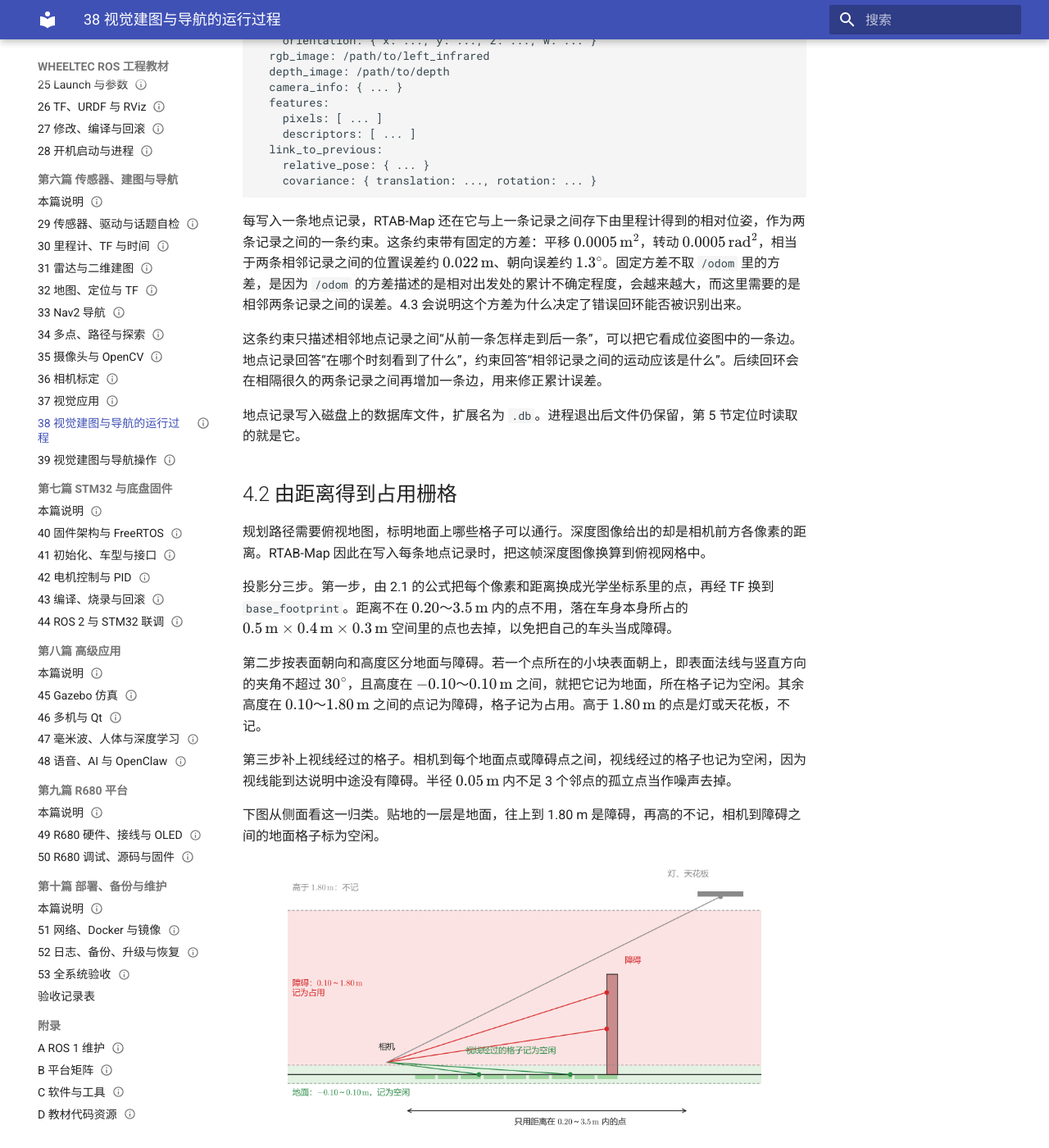
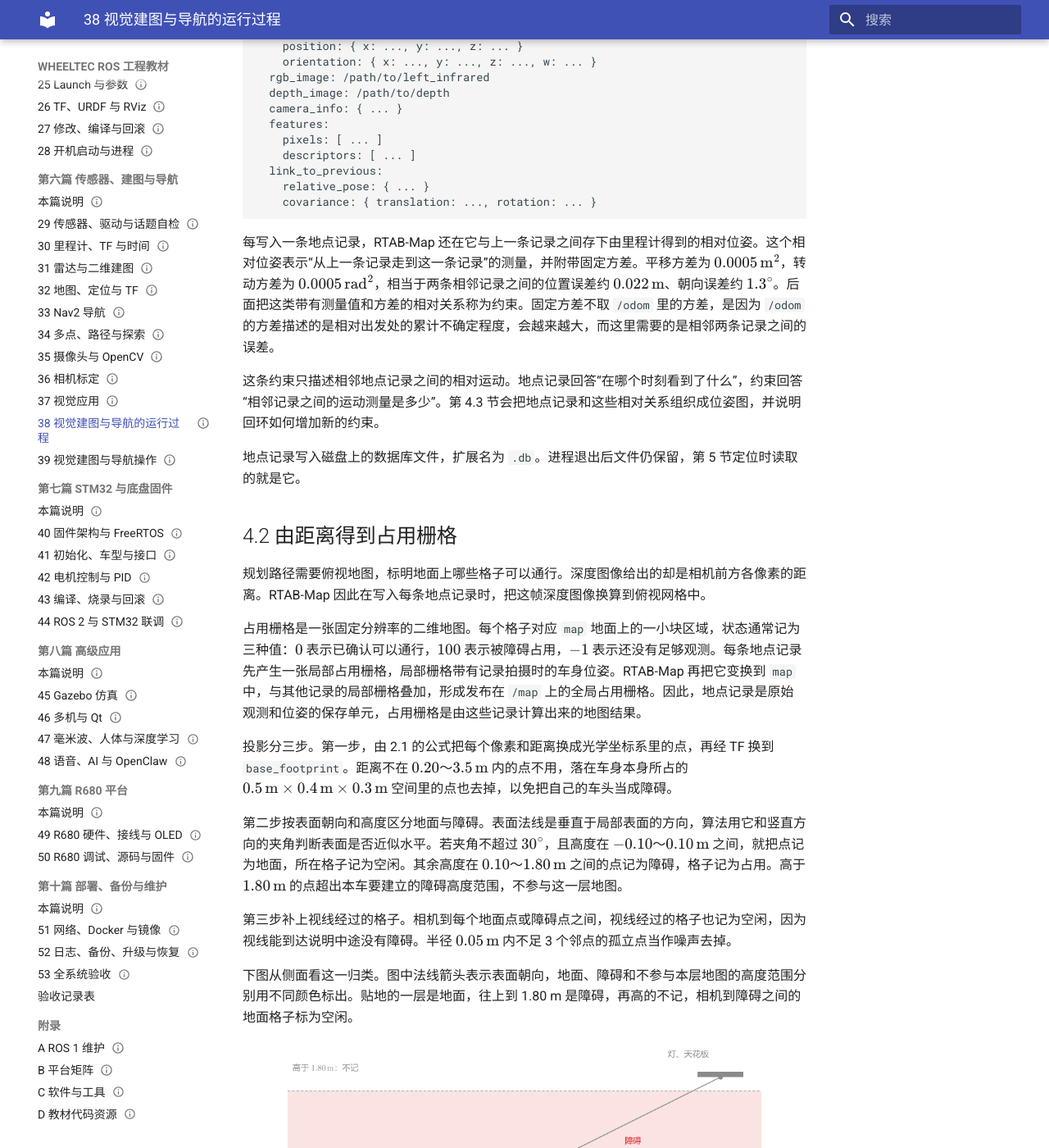
Before and after one commit to EnosElinsa/wheeltec-ros-textbook, an MkDocs documentation site: the page built from docs/06-sensors-navigation/38-visual-runtime.md, in a window 1280 px wide and 1400 px high, scrolled down 26531 px. Shown: the whole window at 82% size. Built offline with MkDocs 1.6.1 and Material for MkDocs 9.7.7, drawn with Linux system fonts in a browser that asks for light colours; some of the changed text lies outside the part shown.

Commit message:
docs: clarify map records grids and pose graph

````diff
--- a/docs/06-sensors-navigation/38-visual-runtime.md
+++ b/docs/06-sensors-navigation/38-visual-runtime.md
@@ -558,13 +558,13 @@
 
 # 4. 建立地图
 
-第 3 节接通了相机、车身和场地的坐标系，`/odom` 则给出车相对出发处的运动。RTAB-Map 利用这些信息沿途保存图像和位姿，形成地点记录。它再由记录中的深度图像生成占用栅格。车回到旧地点时，它还能识别先前的记录，修正累计误差。边确定位置边建立地图的过程就是 [SLAM](30-odometry-tf-time.md#odometry-slam)。本车使用的 RTAB-Map 全称为**实时外观建图**（Real-Time Appearance-Based Mapping），其中的“外观”指它通过图像相似度认出旧地点。第 5 节定位时还会用到这里保存的数据库和占用栅格。
+第 3 节接通了相机、车身和场地的坐标系，`/odom` 则给出车相对出发处的运动。RTAB-Map 先按运动变化挑选地点记录，再从每条记录的深度图像生成一张局部占用栅格，最后按记录位姿把这些局部栅格拼成全局地图。车回到旧地点时，它还能识别先前的记录，修正累计误差。边确定位置边建立地图的过程就是 [SLAM](30-odometry-tf-time.md#odometry-slam)。本车使用的 RTAB-Map 全称为**实时外观建图**（Real-Time Appearance-Based Mapping），其中的“外观”指它通过图像相似度认出旧地点。第 5 节定位时还会用到这里保存的数据库和占用栅格。
 
 ## 4.1 地点记录与数据库
 
 RTAB-Map 订阅 `/rtabmap/rgbd_image`，每秒最多处理 2 帧。处理一帧时，它先通过 TF 查出拍摄时刻 `base_footprint` 相对 `odom` 的位姿，再与上一条记录比较。如果平移不足 $0.05\,\mathrm{m}$ 且转动不足 $0.05\,\mathrm{rad}$，这帧不写入。只要有一项超过阈值，就把红外图像、深度图像、特征点及其描述子，连同位姿写成一条记录。RTAB-Map 内部称它为 node。为避免与 ROS 2 节点混淆，本章称为地点记录。
 
-一条地点记录保存的是某个时刻的完整观测和位姿，可以把它看成位姿图中的一个节点。只有车相对上一条记录移动或转动达到阈值时才新增节点，避免把几乎重复的图像全部写入数据库。
+一条地点记录保存的是某个时刻的完整观测和位姿。只有车相对上一条记录移动或转动达到阈值时才新增记录，避免把几乎重复的图像全部写入数据库。
 
 下面用一个数据包表示本章需要理解的地点记录字段。RTAB-Map 内部使用 SQLite 数据库，实际列名由软件管理。图像和描述子保存在记录中，位姿负责说明这些数据在 `odom` 中对应的位置，下一条记录还会通过 `link_to_previous` 与它连接。
 
@@ -587,9 +587,9 @@
     covariance: { translation: ..., rotation: ... }
 ```
 
-每写入一条地点记录，RTAB-Map 还在它与上一条记录之间存下由里程计得到的相对位姿，作为两条记录之间的一条约束。这条约束带有固定的方差：平移 $0.0005\,\mathrm{m^2}$，转动 $0.0005\,\mathrm{rad^2}$，相当于两条相邻记录之间的位置误差约 $0.022\,\mathrm{m}$、朝向误差约 $1.3^\circ$。固定方差不取 `/odom` 里的方差，是因为 `/odom` 的方差描述的是相对出发处的累计不确定程度，会越来越大，而这里需要的是相邻两条记录之间的误差。4.3 会说明这个方差为什么决定了错误回环能否被识别出来。
+每写入一条地点记录，RTAB-Map 还在它与上一条记录之间存下由里程计得到的相对位姿。这个相对位姿表示“从上一条记录走到这一条记录”的测量，并附带固定方差。平移方差为 $0.0005\,\mathrm{m^2}$，转动方差为 $0.0005\,\mathrm{rad^2}$，相当于两条相邻记录之间的位置误差约 $0.022\,\mathrm{m}$、朝向误差约 $1.3^\circ$。后面把这类带有测量值和方差的相对关系称为约束。固定方差不取 `/odom` 里的方差，是因为 `/odom` 的方差描述的是相对出发处的累计不确定程度，会越来越大，而这里需要的是相邻两条记录之间的误差。
 
-这条约束只描述相邻地点记录之间“从前一条怎样走到后一条”，可以把它看成位姿图中的一条边。地点记录回答“在哪个时刻看到了什么”，约束回答“相邻记录之间的运动应该是什么”。后续回环会在相隔很久的两条记录之间再增加一条边，用来修正累计误差。
+这条约束只描述相邻地点记录之间的相对运动。地点记录回答“在哪个时刻看到了什么”，约束回答“相邻记录之间的运动测量是多少”。第 4.3 节会把地点记录和这些相对关系组织成位姿图，并说明回环如何增加新的约束。
 
 地点记录写入磁盘上的数据库文件，扩展名为 `.db`。进程退出后文件仍保留，第 5 节定位时读取的就是它。
 
@@ -597,13 +597,15 @@
 
 规划路径需要俯视地图，标明地面上哪些格子可以通行。深度图像给出的却是相机前方各像素的距离。RTAB-Map 因此在写入每条地点记录时，把这帧深度图像换算到俯视网格中。
 
+占用栅格是一张固定分辨率的二维地图。每个格子对应 `map` 地面上的一小块区域，状态通常记为三种值：$0$ 表示已确认可以通行，$100$ 表示被障碍占用，$-1$ 表示还没有足够观测。每条地点记录先产生一张局部占用栅格，局部栅格带有记录拍摄时的车身位姿。RTAB-Map 再把它变换到 `map` 中，与其他记录的局部栅格叠加，形成发布在 `/map` 上的全局占用栅格。因此，地点记录是原始观测和位姿的保存单元，占用栅格是由这些记录计算出来的地图结果。
+
 投影分三步。第一步，由 2.1 的公式把每个像素和距离换成光学坐标系里的点，再经 TF 换到 `base_footprint`。距离不在 $0.20$～$3.5\,\mathrm{m}$ 内的点不用，落在车身本身所占的 $0.5\,\mathrm{m} \times 0.4\,\mathrm{m} \times 0.3\,\mathrm{m}$ 空间里的点也去掉，以免把自己的车头当成障碍。
 
-第二步按表面朝向和高度区分地面与障碍。若一个点所在的小块表面朝上，即表面法线与竖直方向的夹角不超过 $30^\circ$，且高度在 $-0.10$～$0.10\,\mathrm{m}$ 之间，就把它记为地面，所在格子记为空闲。其余高度在 $0.10$～$1.80\,\mathrm{m}$ 之间的点记为障碍，格子记为占用。高于 $1.80\,\mathrm{m}$ 的点是灯或天花板，不记。
+第二步按表面朝向和高度区分地面与障碍。表面法线是垂直于局部表面的方向，算法用它和竖直方向的夹角判断表面是否近似水平。若夹角不超过 $30^\circ$，且高度在 $-0.10$～$0.10\,\mathrm{m}$ 之间，就把点记为地面，所在格子记为空闲。其余高度在 $0.10$～$1.80\,\mathrm{m}$ 之间的点记为障碍，格子记为占用。高于 $1.80\,\mathrm{m}$ 的点超出本车要建立的障碍高度范围，不参与这一层地图。
 
 第三步补上视线经过的格子。相机到每个地面点或障碍点之间，视线经过的格子也记为空闲，因为视线能到达说明中途没有障碍。半径 $0.05\,\mathrm{m}$ 内不足 3 个邻点的孤立点当作噪声去掉。
 
-下图从侧面看这一归类。贴地的一层是地面，往上到 1.80 m 是障碍，再高的不记，相机到障碍之间的地面格子标为空闲。
+下图从侧面看这一归类。图中法线箭头表示表面朝向，地面、障碍和不参与本层地图的高度范围分别用不同颜色标出。贴地的一层是地面，往上到 1.80 m 是障碍，再高的不记，相机到障碍之间的地面格子标为空闲。
 
 ![侧视：地面附近为空闲，0.10～1.80 m 为障碍，高于 1.80 m 不记。只用 0.20～3.5 m 内的点，视线经过的格子记为空闲](./assets/depth-to-grid-side.png)
 
@@ -633,9 +635,15 @@
 
 ![RViz。左侧为左红外图像，中央为占用栅格与车身](visual-runtime-captures/rviz.png)
 
-## 4.3 回环
+## 4.3 回环与位姿图
 
-`/odom` 中的位置会逐渐积累误差。车绕场地一圈回到出发处时，按 `/odom` 算出的车身位置可能已经偏离起点。如果继续照这个位置拼接局部格子，同一堵墙就会在栅格上出现两次。RTAB-Map 会比较当前红外图像与先前写入的地点记录。认出同一地点后，就在两条记录之间加入约束。这次对旧地点的识别称为**回环**（Loop Closure）。
+4.1 节已经保存了地点记录和相邻记录之间的相对运动。把每条地点记录的位姿当作一个节点，把记录之间的相对运动当作一条带方差的边，就得到**位姿图**（Pose Graph）。图中的节点是待求的位置和朝向，边是对两个节点相对关系的测量。建图时先有按时间连接的相邻边，后面识别到旧地点时再增加跨时间的边。
+
+下面用一个小例子表示这张图。蓝色边来自连续行驶的里程计，红色虚线表示当前记录重新认出了较早的记录。图优化会同时参考这些节点和边，寻找一组更一致的地点位姿。
+
+![位姿图示例。圆点是地点记录，蓝边是相邻记录的里程计约束，红虚线是回环约束](./assets/pose-graph-model.png)
+
+`/odom` 中的位置会逐渐积累误差。车绕场地一圈回到出发处时，按 `/odom` 算出的车身位置可能已经偏离起点。如果继续照这个位置拼接局部格子，同一堵墙就会在栅格上出现两次。RTAB-Map 会比较当前红外图像与先前写入的地点记录。确认当前记录和旧记录来自同一地点后，系统计算两条记录之间的相对位姿，并把它保存为一条新的图约束。这个约束要求两条记录在同一张地图中的相对位置符合图像匹配结果，后面的图优化会利用它调整整条轨迹。这次对旧地点的识别称为回环（Loop Closure）。
 
 ### 4.3.1 回环约束
 
@@ -649,7 +657,7 @@
 
 ### 4.3.2 图优化与错误检查
 
-全部地点记录和它们之间的约束构成**位姿图**（Pose Graph）：每条记录是一个位姿，每条约束是一段相对位姿，并带有方差。加入回环约束后，RTAB-Map 重新求解全部位姿，使各条约束的偏差除以各自标准差后的平方和最小，这一步称为图优化。本车在平面上求解，只调整前后、左右和朝向。
+加入回环约束后，RTAB-Map 重新求解全部节点位姿，使每条边的相对位姿误差尽量小，这一步称为图优化。边的方差决定它对优化的约束强度：方差小的边测量更可靠，偏差会被惩罚得更重；方差大的边允许更大的偏差。本车在平面上求解，只调整前后、左右和朝向。
 
 回环也可能认错。重复的桌椅、相同的柜门都会让两处不同的地方看起来相同。RTAB-Map 在优化后检查每条约束：偏差超过它自身 3 倍标准差的约束说明这次回环与其余约束矛盾，这次回环被拒绝，位姿退回优化前。
 
````
Also changed, not shown: docs/06-sensors-navigation/assets/depth-to-grid-side.png, docs/06-sensors-navigation/assets/occupancy-grid-data.png, docs/06-sensors-navigation/assets/pose-graph-model.png (added).
